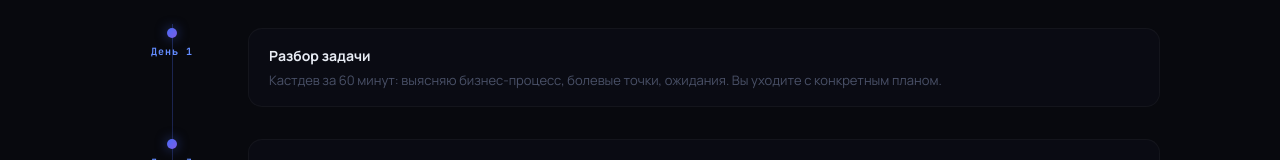
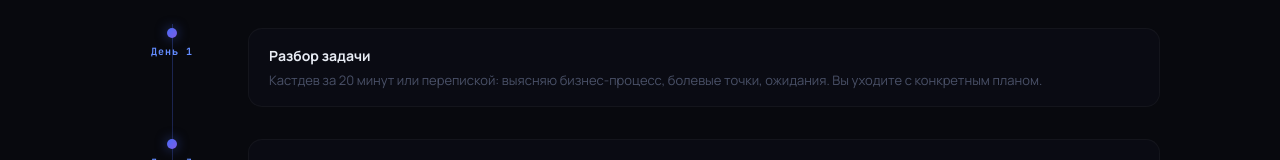
Before and after one commit to atru8292-spec/agento, a Next.js app: page / in a window 1280 px wide. Shown: the part 2677-2837 px from the top of the page. Built offline with nearby package versions, Linux system fonts and the light colour scheme.

Commit message:
Update timeline description for Day 1

```diff
--- a/src/app/page.js
+++ b/src/app/page.js
@@ -144,7 +144,7 @@ const STACK_LAYERS = [
 
 /* ── Timeline data ── */
 const TIMELINE = [
-  { day: "День 1", t: "Разбор задачи", d: "Кастдев за 60 минут: выясняю бизнес-процесс, болевые точки, ожидания. Вы уходите с конкретным планом." },
+  { day: "День 1", t: "Разбор задачи", d: "Кастдев за 20 минут или перепиской: выясняю бизнес-процесс, болевые точки, ожидания. Вы уходите с конкретным планом." },
   { day: "День 3", t: "Живое демо", d: "Рабочий прототип под ваш бизнес — не скриншот, а реальный бот. Трогаете, даёте обратную связь." },
   { day: "День 5", t: "ТЗ подписано", d: "Фиксируем логику диалогов, интеграции, метрики. Никаких сюрпризов в процессе." },
   { day: "День 10", t: "Агент готов", d: "Собранный, протестированный агент. Показываю схему, объясняю каждый узел." },
```
